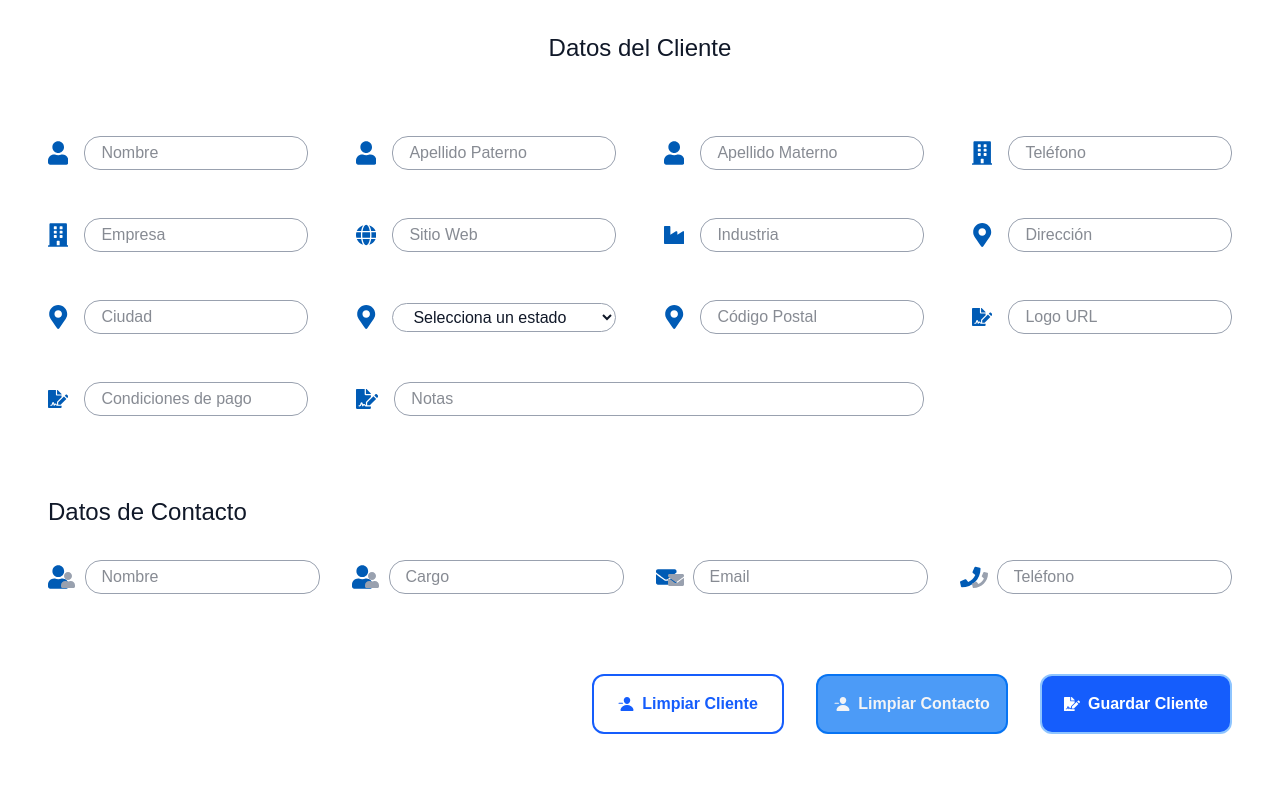
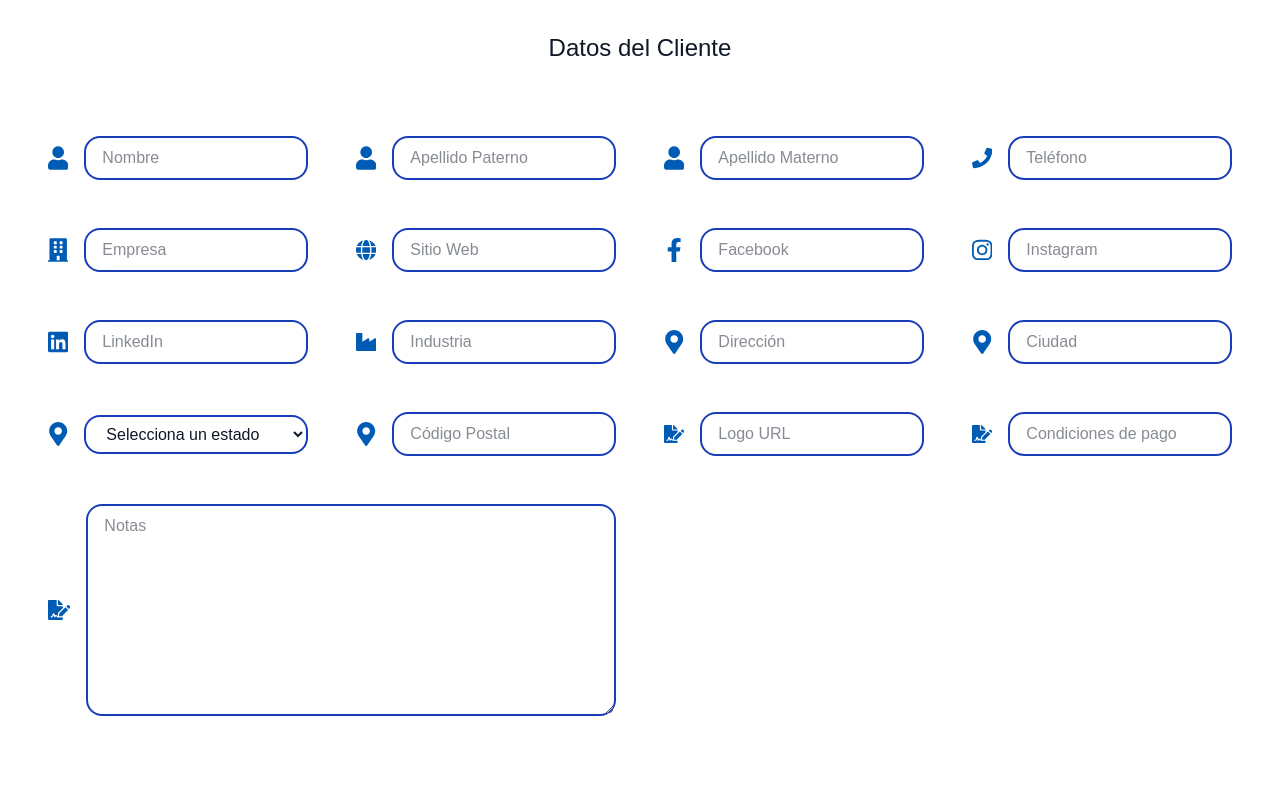
Before and after one commit to dspwebstudiomx/dashboard_next, a Next.js app: page /guia-estilos in a window 1280 px wide. Shown: the part 5440-6240 px from the top of the page. Built offline with nearby package versions, Linux system fonts and the light colour scheme; no server answers.

Commit message:
UI: Actualizar datos de clientes en clients.json y agregar campos de redes sociales en ClientForm

```diff
--- a/public/api/clients.json
+++ b/public/api/clients.json
@@ -1,7 +1,7 @@
 [
 	{
 		"id": 101,
-		"name": "María",
+		"name": "Nombre Editado",
 		"lastName": "López",
 		"lastName2": "García",
 		"address": "Calle Falsa 123",
@@ -18,11 +18,25 @@
 		"notes": "Cliente desde 2023, interesado en soluciones de software.",
 		"RFC": "INN123456789",
 		"CURP": "LOPM830101HDFGNR01",
+		"socialMedia": {
+			"facebook": "https://facebook.com/innovatech",
+			"instagram": "https://instagram.com/innovatech",
+			"linkedin": "https://linkedin.com/company/innovatech",
+			"x": "https://x.com/innovatech",
+			"website": "https://www.innovatech.com"
+		},
 		"projects": [
 			{
 				"id": 1,
 				"name": "Proyecto Innovatech",
 				"description": "Desarrollo de una plataforma de gestión empresarial.",
+				"socialMedia": {
+					"facebook": "https://facebook.com/innovatech",
+					"instagram": "https://instagram.com/innovatech",
+					"linkedin": "https://linkedin.com/company/innovatech",
+					"x": "https://x.com/innovatech",
+					"website": "https://www.innovatech.com"
+				},
 				"startDate": "2023-10-01",
 				"endDate": "2024-03-31",
 				"status": "ongoing",
--- a/src/components/ClientForm.tsx
+++ b/src/components/ClientForm.tsx
@@ -3,6 +3,7 @@ import React, { useImperativeHandle, useState } from "react";
 import {
 	FaBuilding,
 	FaEnvelope,
+	FaFacebookF,
 	FaFileSignature,
 	FaGlobe,
 	FaIndustry,
@@ -14,6 +15,7 @@ import { IoPersonRemove } from "react-icons/io5";
 import Button from "./Button/Button";
 import Card from "./Cards/Card";
 import H4 from "./Title/H4";
+import { FaInstagram, FaLinkedin } from "react-icons/fa6";
 
 // Plantilla de cliente vacía
 interface TeamMember {
@@ -37,6 +39,14 @@ interface Project {
 		provider: string;
 		access: string;
 		renewalDate: string;
+	};
+	socialMedia: {
+		facebook: string;
+		instagram: string;
+		linkedin: string;
+		twitter: string;
+		x: string;
+		website: string;
 	};
 	supportPeriod: string;
 	maintenancePlan: string;
@@ -73,17 +83,19 @@ export interface Client {
 	phone: string;
 	website: string;
 	industry: string;
+	socialMedia: {
+		facebook: string;
+		instagram: string;
+		linkedin: string;
+		twitter: string;
+		x: string;
+		website: string;
+	};
 	contactPerson: {
 		name: string;
 		role: string;
 		email: string;
 		phone: string;
-	};
-	socialMedia: {
-		facebook: string;
-		instagram: string;
-		linkedin: string;
-		twitter: string;
 	};
 	logoUrl: string;
 	paymentTerms: string;
@@ -130,6 +142,8 @@ const emptyClient: Client = {
 		instagram: "",
 		linkedin: "",
 		twitter: "",
+		x: "",
+		website: "",
 	},
 	logoUrl: "",
 	paymentTerms: "",
@@ -158,6 +172,14 @@ const emptyClient: Client = {
 			milestones: [{ name: "", date: "" }],
 			clientFeedback: "",
 			repositoryUrl: "",
+			socialMedia: {
+				facebook: "",
+				instagram: "",
+				linkedin: "",
+				twitter: "",
+				x: "",
+				website: "",
+			},
 			hosting: {
 				provider: "",
 				access: "",
@@ -293,7 +315,7 @@ const ClientForm = React.forwardRef(function ClientForm(
 							value={form.name}
 							onChange={handleChange}
 							placeholder="Nombre"
-							className={`pl-4 input w-full rounded-2xl border border-gray-400 py-1 ${
+							className={`pl-4 input w-full rounded-2xl border-2 border-blue-800 py-2 dark:text-gray-100 ${
 								form.name ? "bg-blue-200" : ""
 							}`}
 						/>
@@ -305,7 +327,7 @@ const ClientForm = React.forwardRef(function ClientForm(
 							value={form.lastName}
 							onChange={handleChange}
 							placeholder="Apellido Paterno"
-							className={`pl-4 input w-full rounded-2xl border border-gray-400 py-1 ${
+							className={`pl-4 input w-full rounded-2xl border-2 border-blue-800 py-2 dark:text-gray-100 ${
 								form.lastName ? "bg-blue-200" : ""
 							}`}
 						/>
@@ -317,20 +339,20 @@ const ClientForm = React.forwardRef(function ClientForm(
 							value={form.lastName2}
 							onChange={handleChange}
 							placeholder="Apellido Materno"
-							className={`pl-4 input w-full rounded-2xl border border-gray-400 py-1 ${
+							className={`pl-4 input w-full rounded-2xl border-2 border-blue-800 py-2 dark:text-gray-100 ${
 								form.lastName2 ? "bg-blue-200" : ""
 							}`}
 						/>
 					</div>
 
 					<div className="flex items-center gap-4">
-						<FaBuilding className="text-primary-dark text-2xl" />
+						<FaPhone className="text-primary-dark text-2xl" />
 						<input
 							name="phone"
 							value={form.phone}
 							onChange={handleChange}
 							placeholder="Teléfono"
-							className={`pl-4 input w-full rounded-2xl border border-gray-400 py-1 ${
+							className={`pl-4 input w-full rounded-2xl border-2 border-blue-800 py-2 dark:text-gray-100 ${
 								form.phone ? "bg-blue-200" : ""
 							}`}
 						/>
@@ -342,7 +364,7 @@ const ClientForm = React.forwardRef(function ClientForm(
 							value={form.company}
 							onChange={handleChange}
 							placeholder="Empresa"
-							className={`pl-4 input w-full rounded-2xl border border-gray-400 py-1 ${
+							className={`pl-4 input w-full rounded-2xl border-2 border-blue-800 py-2 dark:text-gray-100 ${
 								form.company ? "bg-blue-200" : ""
 							}`}
 						/>
@@ -354,8 +376,44 @@ const ClientForm = React.forwardRef(function ClientForm(
 							value={form.website}
 							onChange={handleChange}
 							placeholder="Sitio Web"
-							className={`pl-4 input w-full rounded-2xl border border-gray-400 py-1 ${
+							className={`pl-4 input w-full rounded-2xl border-2 border-blue-800 py-2 dark:text-gray-100 ${
 								form.website ? "bg-blue-200" : ""
+							}`}
+						/>
+					</div>
+					<div className="flex items-center gap-4">
+						<FaFacebookF className="text-primary-dark text-2xl" />
+						<input
+							name="website"
+							value={form.socialMedia.facebook}
+							onChange={handleChange}
+							placeholder="Facebook"
+							className={`pl-4 input w-full rounded-2xl border-2 border-blue-800 py-2 dark:text-gray-100 ${
+								form.socialMedia.facebook ? "bg-blue-200" : ""
+							}`}
+						/>
+					</div>
+					<div className="flex items-center gap-4">
+						<FaInstagram className="text-primary-dark text-2xl" />
+						<input
+							name="website"
+							value={form.socialMedia.instagram}
+							onChange={handleChange}
+							placeholder="Instagram"
+							className={`pl-4 input w-full rounded-2xl border-2 border-blue-800 py-2 dark:text-gray-100 ${
+								form.socialMedia.instagram ? "bg-blue-200" : ""
+							}`}
+						/>
+					</div>
+					<div className="flex items-center gap-4">
+						<FaLinkedin className="text-primary-dark text-2xl" />
+						<input
+							name="website"
+							value={form.socialMedia.linkedin}
+							onChange={handleChange}
+							placeholder="LinkedIn"
+							className={`pl-4 input w-full rounded-2xl border-2 border-blue-800 py-2 dark:text-gray-100 ${
+								form.socialMedia.linkedin ? "bg-blue-200" : ""
 							}`}
 						/>
 					</div>
@@ -366,7 +424,7 @@ const ClientForm = React.forwardRef(function ClientForm(
 							value={form.industry}
 							onChange={handleChange}
 							placeholder="Industria"
-							className={`pl-4 input w-full rounded-2xl border border-gray-400 py-1 ${
+							className={`pl-4 input w-full rounded-2xl border-2 border-blue-800 py-2 dark:text-gray-100 ${
 								form.industry ? "bg-blue-200" : ""
 							}`}
 						/>
@@ -378,7 +436,7 @@ const ClientForm = React.forwardRef(function ClientForm(
 							value={form.address}
 							onChange={handleChange}
 							placeholder="Dirección"
-							className={`pl-4 input w-full rounded-2xl border border-gray-400 py-1 ${
+							className={`pl-4 input w-full rounded-2xl border-2 border-blue-800 py-2 dark:text-gray-100 ${
 								form.address ? "bg-blue-200" : ""
 							}`}
 						/>
@@ -390,7 +448,7 @@ const ClientForm = React.forwardRef(function ClientForm(
 							value={form.city}
 							onChange={handleChange}
 							placeholder="Ciudad"
-							className={`pl-4 input w-full rounded-2xl border border-gray-400 py-1 ${
+							className={`pl-4 input w-full rounded-2xl border-2 border-blue-800 py-2 dark:text-gray-100 ${
 								form.city ? "bg-blue-200" : ""
 							}`}
 						/>
@@ -401,7 +459,7 @@ const ClientForm = React.forwardRef(function ClientForm(
 							name="state"
 							value={form.state}
 							onChange={handleSelectChange}
-							className="pl-4 input w-full rounded-2xl border border-gray-400 py-1">
+							className="pl-4 input w-full rounded-2xl border-2 border-blue-800 py-2 dark:text-gray-100">
 							<option value="">Selecciona un estado</option>
 							<option value="Aguascalientes">Aguascalientes</option>
 							<option value="Baja California">Baja California</option>
@@ -444,7 +502,7 @@ const ClientForm = React.forwardRef(function ClientForm(
 							value={form.zipCode}
 							onChange={handleChange}
 							placeholder="Código Postal"
-							className={`pl-4 input w-full rounded-2xl border border-gray-400 py-1 ${
+							className={`pl-4 input w-full rounded-2xl border-2 border-blue-800 py-2 dark:text-gray-100 ${
 								form.zipCode ? "bg-blue-200" : ""
 							}`}
 						/>
@@ -456,7 +514,7 @@ const ClientForm = React.forwardRef(function ClientForm(
 							value={form.logoUrl}
 							onChange={handleChange}
 							placeholder="Logo URL"
-							className={`pl-4 input w-full rounded-2xl border border-gray-400 py-1 ${
+							className={`pl-4 input w-full rounded-2xl border-2 border-blue-800 py-2 dark:text-gray-100 ${
 								form.logoUrl ? "bg-blue-200" : ""
 							}`}
 						/>
@@ -468,19 +526,22 @@ const ClientForm = React.forwardRef(function ClientForm(
 							value={form.paymentTerms}
 							onChange={handleChange}
 							placeholder="Condiciones de pago"
-							className={`pl-4 input w-full rounded-2xl border border-gray-400 py-1 ${
+							className={`pl-4 input w-full rounded-2xl border-2 border-blue-800 py-2 dark:text-gray-100 ${
 								form.paymentTerms ? "bg-blue-200" : ""
 							}`}
 						/>
 					</div>
 					<div className="flex items-center gap-4 md:col-span-2">
 						<FaFileSignature className="text-primary-dark text-2xl" />
-						<input
+						<textarea
 							name="notes"
 							value={form.notes}
-							onChange={handleChange}
+							onChange={(e: React.ChangeEvent<HTMLTextAreaElement>) =>
+								setForm({ ...form, notes: e.target.value })
+							}
 							placeholder="Notas"
-							className={`pl-4 input w-full rounded-2xl border border-gray-400 py-1 ${
+							rows={8}
+							className={`pl-4 input w-full rounded-2xl border-2 border-blue-800 py-2 dark:text-gray-100 ${
 								form.notes ? "bg-blue-200" : ""
 							}`}
 						/>
@@ -498,7 +559,7 @@ const ClientForm = React.forwardRef(function ClientForm(
 									value={form.contactPerson.name}
 									onChange={(e) => handleNestedChange(e, "contactPerson")}
 									placeholder="Nombre"
-									className={`pl-4 input w-full rounded-2xl border border-gray-400 py-1 ${
+									className={`pl-4 input w-full rounded-2xl border-2 border-blue-800 py-2 dark:text-gray-100 ${
 										form.contactPerson?.name ? "bg-blue-200" : ""
 									}`}
 								/>
@@ -513,7 +574,7 @@ const ClientForm = React.forwardRef(function ClientForm(
 									value={form.contactPerson.role}
 									onChange={(e) => handleNestedChange(e, "contactPerson")}
 									placeholder="Cargo"
-									className={`pl-4 input w-full rounded-2xl border border-gray-400 py-1 ${
+									className={`pl-4 input w-full rounded-2xl border-2 border-blue-800 py-2 dark:text-gray-100 ${
 										form.contactPerson?.role ? "bg-blue-200" : ""
 									}`}
 								/>
@@ -528,7 +589,7 @@ const ClientForm = React.forwardRef(function ClientForm(
 									value={form.contactPerson.email}
 									onChange={(e) => handleNestedChange(e, "contactPerson")}
 									placeholder="Email"
-									className={`pl-4 input w-full rounded-2xl border border-gray-400 py-1 ${
+									className={`pl-4 input w-full rounded-2xl border-2 border-blue-800 py-2 dark:text-gray-100 ${
 										form.contactPerson?.email ? "bg-blue-200" : ""
 									}`}
 								/>
@@ -543,7 +604,7 @@ const ClientForm = React.forwardRef(function ClientForm(
 									value={form.contactPerson.phone}
 									onChange={(e) => handleNestedChange(e, "contactPerson")}
 									placeholder="Teléfono"
-									className={`pl-4 input w-full rounded-2xl border border-gray-400 py-1 ${
+									className={`pl-4 input w-full rounded-2xl border-2 border-blue-800 py-2 dark:text-gray-100 ${
 										form.contactPerson?.phone ? "bg-blue-200" : ""
 									}`}
 								/>
```
